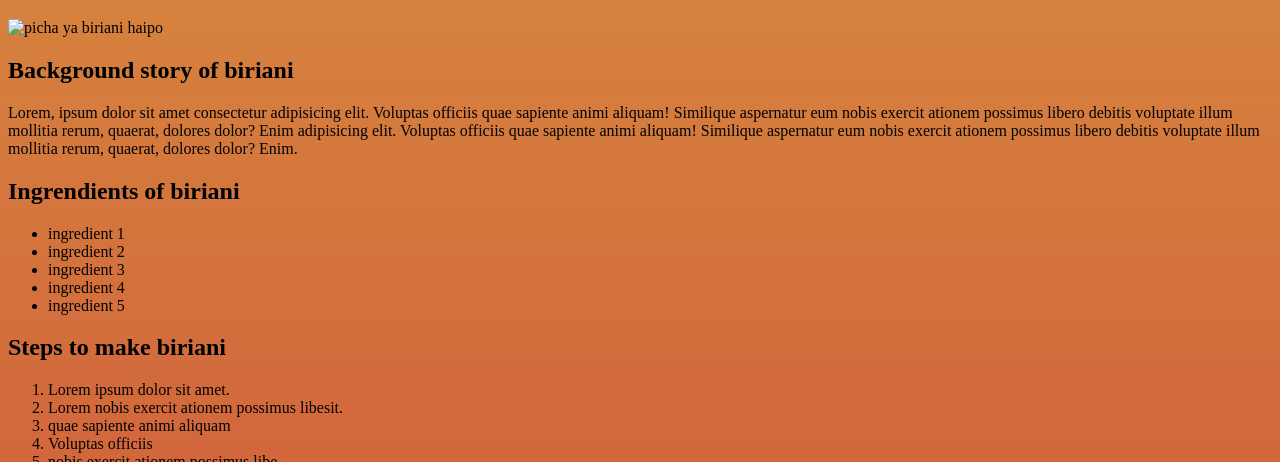
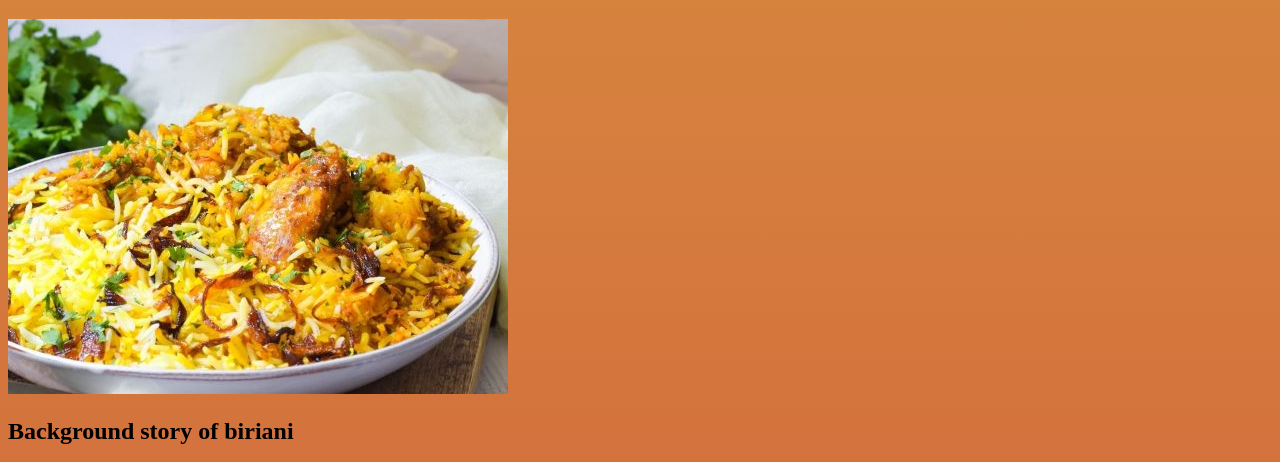
Before and after one commit to saadatsamjo/odin-recipes, a plain HTML site: page recipes/biriani.html in a window 1280 px wide. Shown: the part 61-523 px from the top of the page. Drawn offline with Linux system fonts and the light colour scheme; the site is published under a folder, as on GitHub Pages, so addresses that start at the root find nothing.

Commit message:
links list fixed (ridirecting)

```diff
--- a/recipes/biriani.html
+++ b/recipes/biriani.html
@@ -9,7 +9,7 @@
 </head>
 <body>
     <h1>Biriani</h1>
-    <img src="/images/biriani.jpeg" alt="picha ya biriani haipo">
+    <img src="../images/biriani.jpeg" alt="picha ya biriani haipo">
     <h2>Background story of biriani</h2>
     <p>
         Lorem, ipsum dolor sit amet consectetur
```
